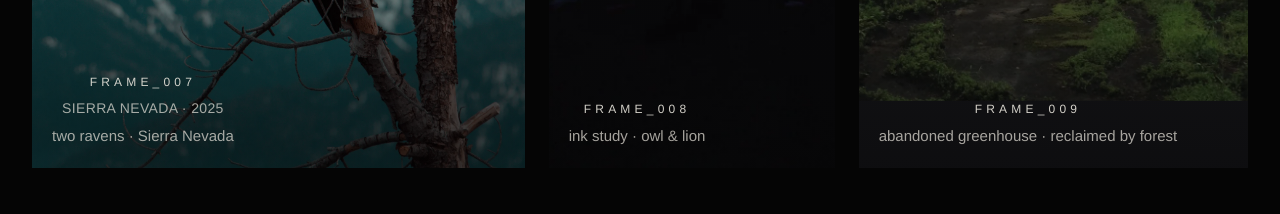
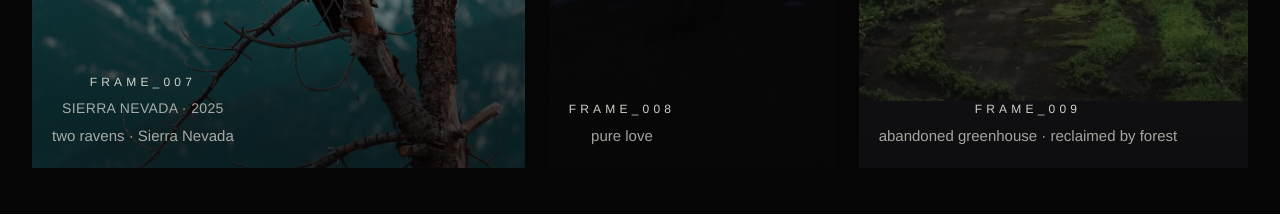
Before and after one commit to maklak0v/kornermusic-rebuild, a React (Vite) app: page / in a window 1280 px wide. Shown: the part 6540-6754 px from the top of the page. Built offline with nearby package versions, Linux system fonts and the light colour scheme; a web font is replaced by a local one.

Commit message:
Update frame_008 caption

```diff
--- a/src/data/photos.ts
+++ b/src/data/photos.ts
@@ -120,7 +120,7 @@ export const photos: Photo[] = [
     date: '',
     location: '',
     photographer: 'shot by KORNER',
-    caption: 'ink study · owl & lion',
+    caption: 'pure love',
     orientation: 'portrait',
     featured: false,
     downloadable: false,
```
